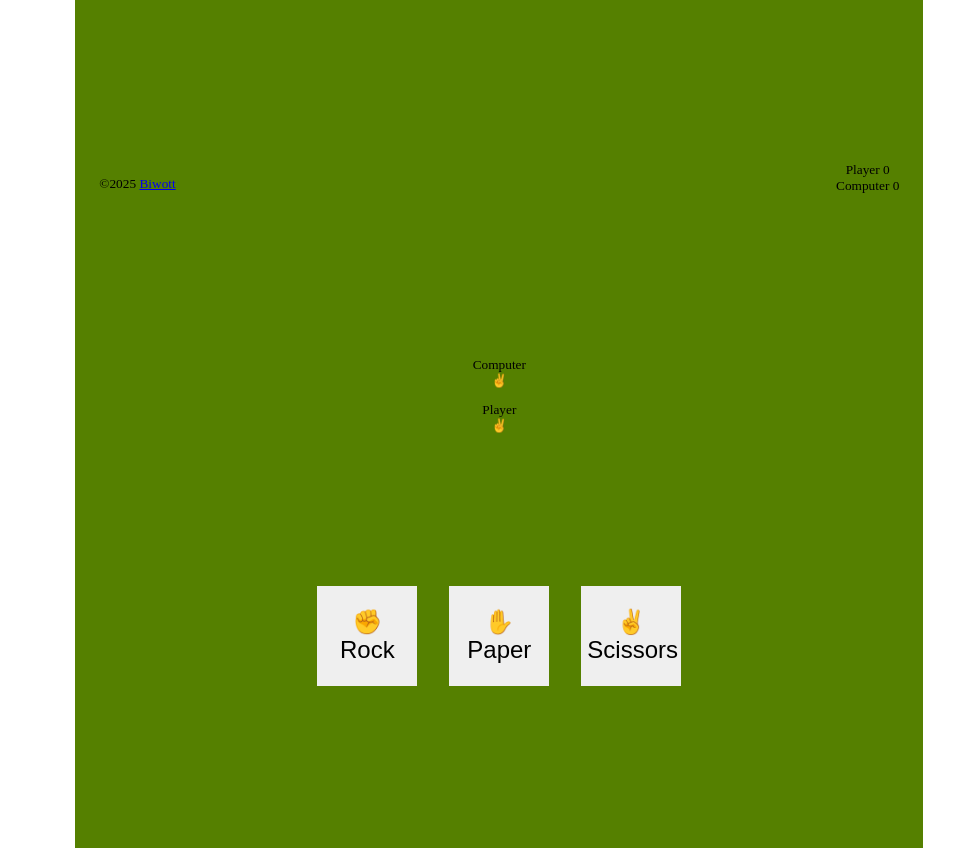
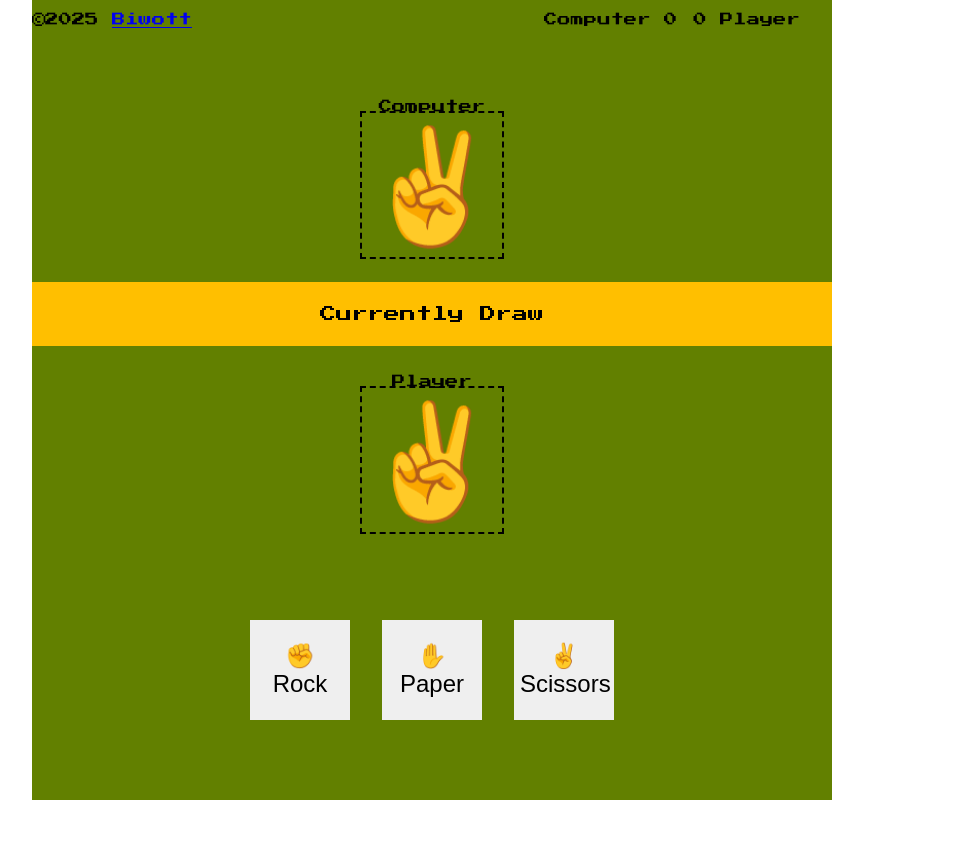
Before and after one commit to k-i-b-i-wott/Rock-paper-scissors-, a website built with Vite: page index.html in a window 1280 px wide. Shown: the whole page, without its empty margins (208-1162 px from the left). After the commit the page ends 800 px from the top, so only its background shows below. Built offline with nearby package versions, Linux system fonts and the light colour scheme.

Commit message:
Completed the full functionality of the game and ensuring it's responsiveness across various devices

```diff
--- a/index.html
+++ b/index.html
@@ -5,27 +5,27 @@
     <link rel="icon" type="image/svg+xml" href="/vite.svg" />
     <meta name="viewport" content="width=device-width, initial-scale=1.0" />
     <title>Rock paper Scissors</title>
+    <link rel="preconnect" href="https://fonts.googleapis.com">
+<link rel="preconnect" href="https://fonts.gstatic.com" crossorigin>
+<link href="https://fonts.googleapis.com/css2?family=Press+Start+2P&display=swap" rel="stylesheet">
     <link rel="stylesheet" href="/src/style.css" />
   </head>
   <body>
     <section class="container">
       <div class="header">
-        <p>&copy;2025 <a href="#">Biwott</a></p>
-      <div class="scores">
-        <div class="scoreDisplay">
-          Player <span id="playerScore">0</span>
+       <div class="copy"> <p>&copy;2025 <a href="#">Biwott</a></p></div>
+        <div class="scores">
+          <p>Computer <span id="computerScore">0</span>  </p>
+          <p> <span id="playerScore">0</span> Player</p>
+
         </div>
-        <div class="scoreDisplay">
-          Computer <span id="computerScore">0</span>
-        </div>
-      </div>
       </div>
       <div id="output">
         <p id="computerDisplay">
           Computer <br />
           <span id="computerIcon"> &#9996; </span>
         </p>
-        <p id="resultDisplay"></p>
+        <p id="resultDisplay"> <span class="content">Currently Draw</span></p>
         <p id="playerDisplay">
           Player <br />
           <span id="playerIcon"> &#9996; </span>
--- a/src/main.js
+++ b/src/main.js
@@ -21,25 +21,37 @@ function playGame(playerChoice){
         switch (playerChoice){
             case "rock":
                 if(computerChoice === "scissors"){
-                    result="You Win";
+                    result="Player Wins";
+                    playerScoreCount++;
+                    playerScore.textContent= playerScoreCount;
                 }
                 else{
-                    result="You Lose";
+                    result="Computer Wins";
+                    computerScoreCount++;
+                    computerScore.textContent= computerScoreCount;
                 }
                 break;
             case "scissors":
                 if(computerChoice === "paper"){
-                    result="You Win";
+                    result="Player Wins";
+                    playerScoreCount++;
+                    playerScore.textContent= playerScoreCount;
                 }
                 else{
-                    result="You Lose";
+                    result="Computer Wins";
+                    computerScoreCount++;
+                    computerScore.textContent= computerScoreCount;
                 }
                 break;
             case "paper":
                 if(computerChoice === "rock"){
-                    result="You Win";
+                    result="Player Wins";
+                    playerScoreCount++;
+                    playerScore.textContent= playerScoreCount;
                 } else{
-                    result="You Lose";
+                    result="Computer Wins";
+                    computerScoreCount++;
+                    computerScore.textContent= computerScoreCount;
                 }
                 break;
         }
@@ -55,25 +67,4 @@ function playGame(playerChoice){
     playerDisplay.innerHTML=emojiMap[playerChoice];
     computerDisplay.innerHTML=emojiMap[computerChoice];
     resultDisplay.textContent=result;
-
-       switch(result){
-        case "You Win":
-            playerScore.textContent = playerScoreCount;
-            playerDisplay.classList.add("Player wins");
-            break;
-        case "You Lose":
-                       computerScore.textContent = computerScoreCount;
-            computerDisplay.classList.add("Computer wins");
-            break;
     }
-
-       if(result === "You Win"){
-        playerScoreCount++;
-        playerScore.innerHTML = playerScoreCount;
-       }
-       else if(result === "You Lose"){
-        computerScoreCount++;
-        computerScore.innerHTML = computerScoreCount;
-       }
-
-    }
--- a/src/style.css
+++ b/src/style.css
@@ -11,45 +11,58 @@ body {
   min-width: 320px;
   min-height: 100vh;
   font-family: "Press Start 2P", serif;
+  justify-content: center;
 }
 
 
 .container {
-  min-width: 100vh;
-  margin: 0 21.25em;
-
+  width: 100vh;
   text-align: center;
-  justify-content: space-evenly;
-  background-color: rgb(85, 128, 0);
+  background-color: rgb(98, 128, 0);
   min-height: 100vh;
   display: flex;
   flex-direction: column;
-  padding: 1.5rem;
+  justify-content: space-between;
+  margin-top: 0;
+
 }
-
+.scores{
+  align-self: flex-end;
+  display: flex;
+  justify-content: space-around;
+  gap: 1rem;
+  padding-right: 2rem;
+  flex-wrap: wrap;
+}
 
 #play{
   font-size: 2rem;
   display: flex;
   justify-content: center;
   gap: 2rem;
-
+  margin-bottom: 5rem;
+  flex-wrap: wrap;
 }
 #play button{
   width: 100px;
   height: 100px;
-font-size: 1.5rem;
+  font-size: 1.5rem;
   border: none;
   cursor: pointer;
 }
 
-#icon{
-  font-size: 5rem;
-  width: 10rem;
-  height: 8rem;
+
+#computerIcon,#playerIcon{
+  font-size: 7rem;
+  width: 15rem;
+  height: 20rem;
   justify-content: center;
   gap: 1rem;
-  border: 5px dotted black;
+  border: 2px dashed black;
+  padding-bottom: 2rem;
+}
+#playerIcon{
+ margin-top: 3rem;
 }
 
 
@@ -66,11 +79,24 @@ font-size: 1.5rem;
   display: flex;
   justify-content: space-between;
   margin-top: 0;
+}
+.copy p{
+  align-self: flex-start;
 
 }
-/* #output{
-  font-size: small;
+#output{
   display: flex;
-  justify-content: space-between;
-  gap: 1rem;
-} */
+  flex-direction: column;
+
+  padding-bottom: 2rem;
+
+}
+#resultDisplay{
+  background-color: rgb(255, 191, 0);
+  height: 4rem;
+  display: flex;
+  justify-content: center;
+  align-items: center;
+  font-size: 1rem;
+
+}
```
Lines whose indentation alone changed are shown as unchanged.
